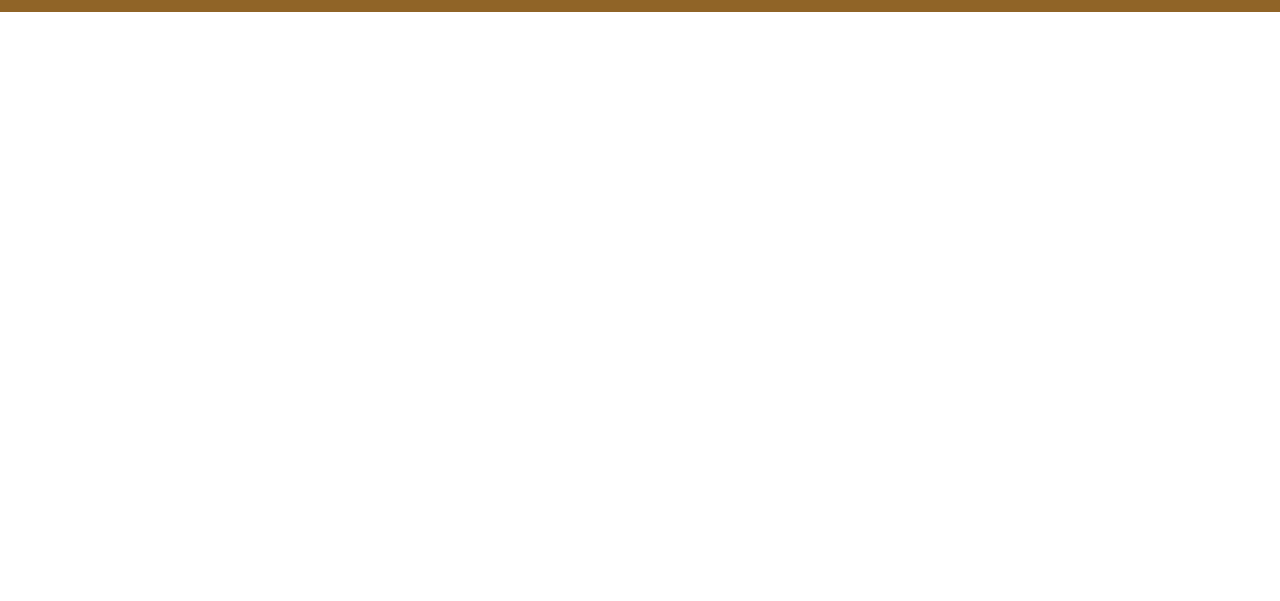
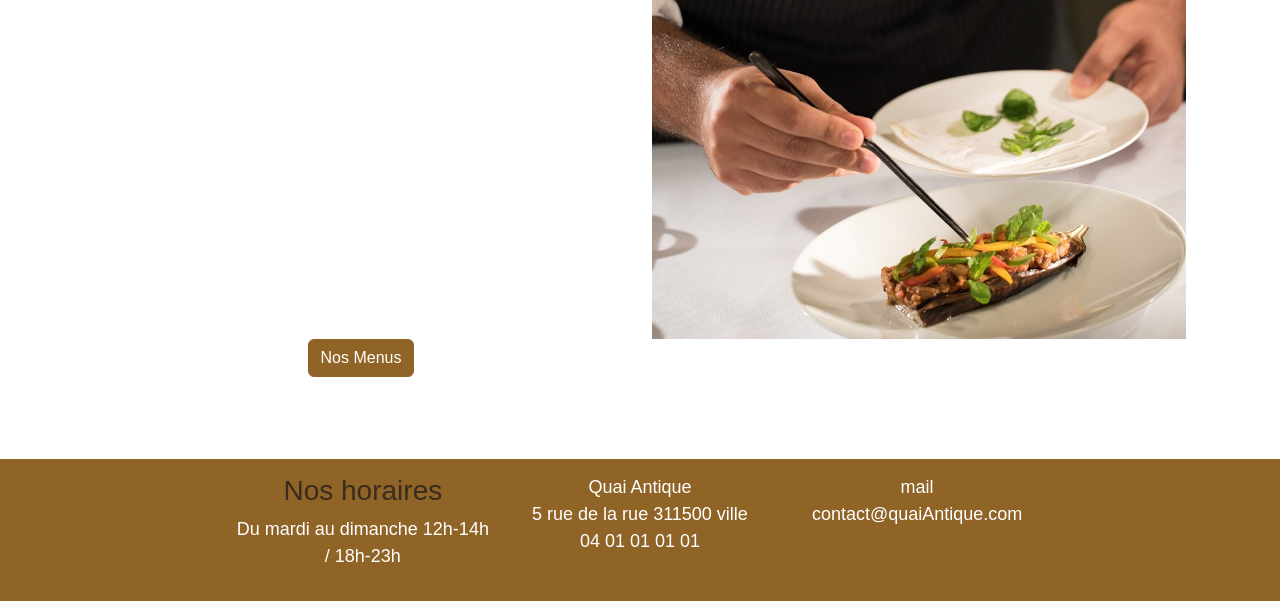
Before and after one commit to ovniman/DVT-WEB, a website with bundled scripts: page index.html in a window 1280 px wide. Shown: the part 788-1389 px from the top of the page. Before the commit the page ends 800 px from the top, so only its background shows below. Built offline with nearby package versions, Linux system fonts and the light colour scheme; files whose address does not match are found by name; a web font is replaced by a local one.

Commit message:
ajout des images+blcBigTitle

```diff
--- a/pages/home.html
+++ b/pages/home.html
@@ -5,3 +5,21 @@
      <button class="btn btn-primary">Réserver</button>
      </div>
 </div>
+
+<section>
+     <article>
+           <div class="container p-4 ">
+              <h2 class="text-center text-primary">Bienvenue au Quai Antique</h2>
+              <div class="row row-cols-2">
+                 <div class="col">
+                     <p>Bienvenue sur le site de notre restaurant gastronomique situé au coeur de la magnifique ville de Chambéry. Le chef Arnaut Michant vous invite à découvrir un voyage culinaire mémorable.</p>
+                 </div>
+                 <div class="col">
+                    <img class="w-100" src="../images/platting-4282016_1280.jpg"/>
+                 </div>
+                 <div class="text-center pt-6">
+                    <a href="#" class="btn btn-primary">Nos Menus</a>
+                 </div>
+           </div>
+     </article>
+</section
--- a/scss/main.scss
+++ b/scss/main.scss
@@ -28,11 +28,16 @@ p{
         background-image:url(../images/christmas-wallpaper-2009590_1280.jpg);
         background-size:cover ;
          filter: brightness(0.3);}
- *{position: relative;}
+    //positionner les éléments devant le ::before
+ *{position: relative;}}
 .hero-scene-content{
     height: 200px;
     display: flex;
     flex-direction: column;
     align-items: center;
     justify-content: center;}
+
+.text-center{
+    display: flex;
+    justify-content: center;
 }
```
Also changed, not shown: scss/main.css, 1 other file.
